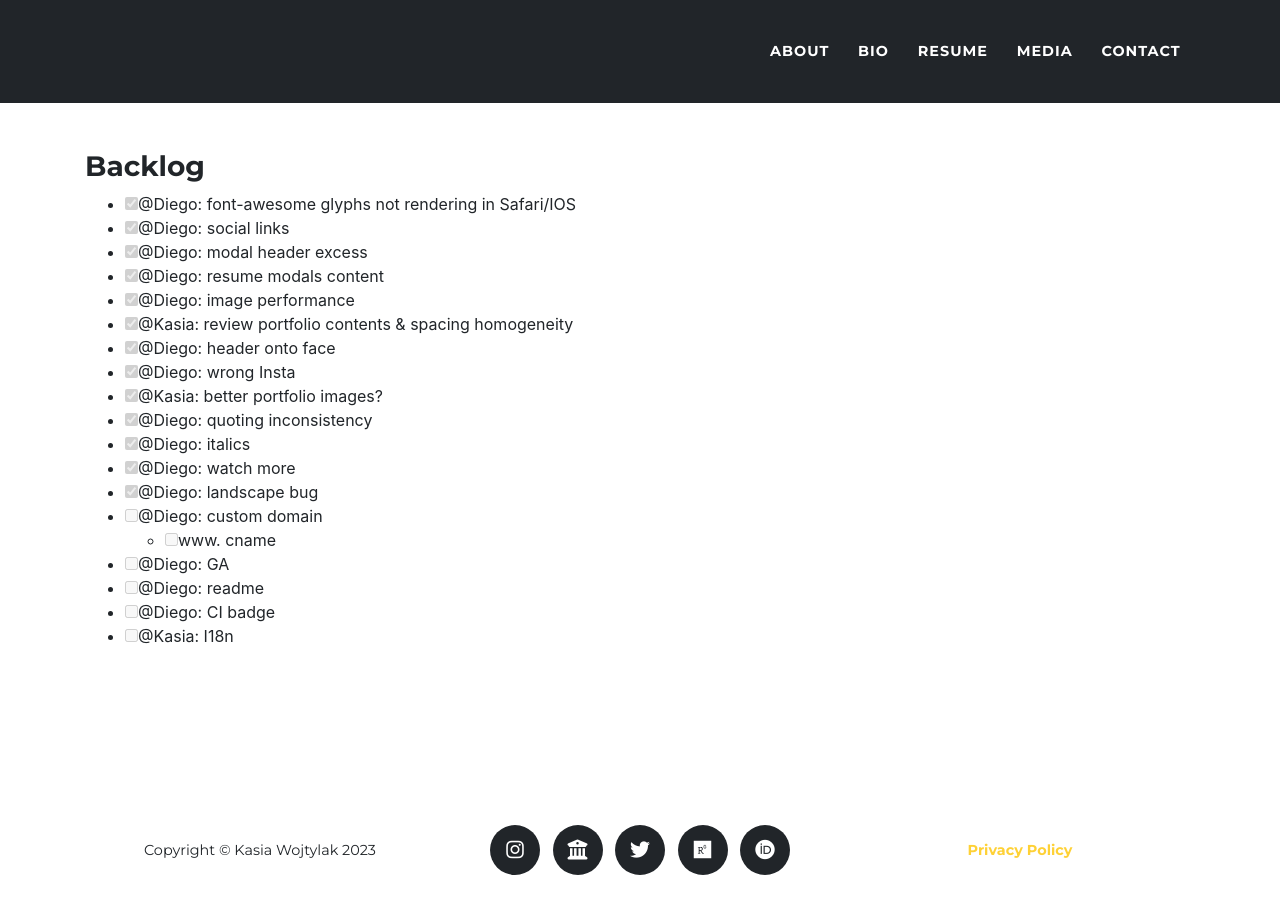
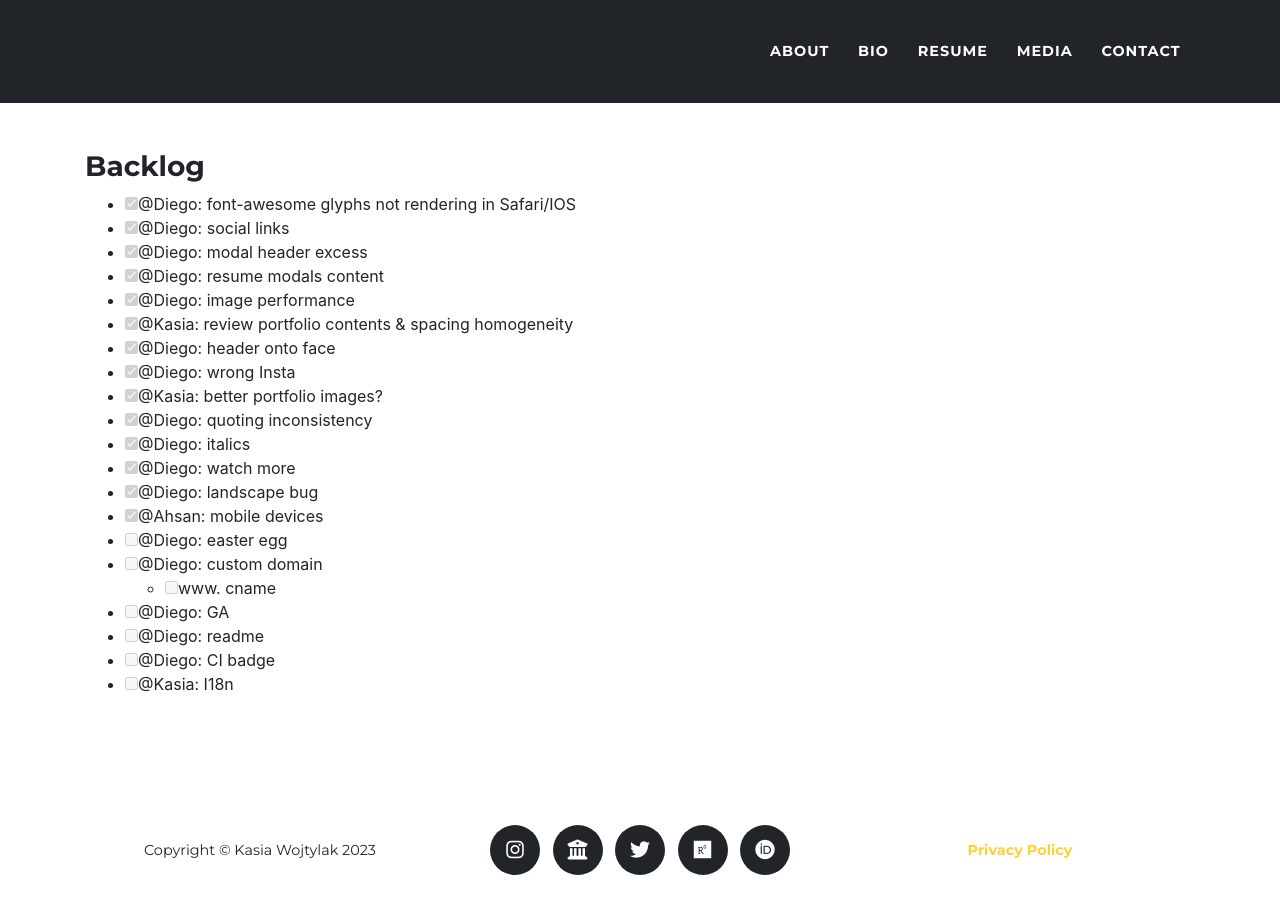
Before and after one commit to kiwojtylak/kiwojtylak.github.io, a Jekyll site: the page built from BACKLOG.md, in a window 1280 px wide. Built offline with Jekyll 4.4.1, drawn with Linux system fonts in a browser that asks for light colours; nearby versions of some CDN libraries; some web fonts are replaced; our own code applies the rules of GitHub Pages for plain Markdown files.

Commit message:
More backlog

```diff
--- a/BACKLOG.md
+++ b/BACKLOG.md
@@ -13,6 +13,8 @@
 - [x] @Diego: italics
 - [x] @Diego: watch more
 - [x] @Diego: landscape bug
+- [x] @Ahsan: mobile devices
+- [ ] @Diego: easter egg
 - [ ] @Diego: custom domain
   - [ ] www. cname
 - [ ] @Diego: GA
```
